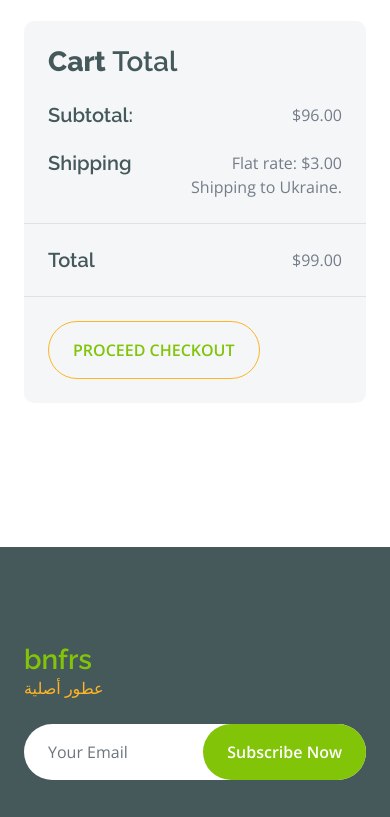
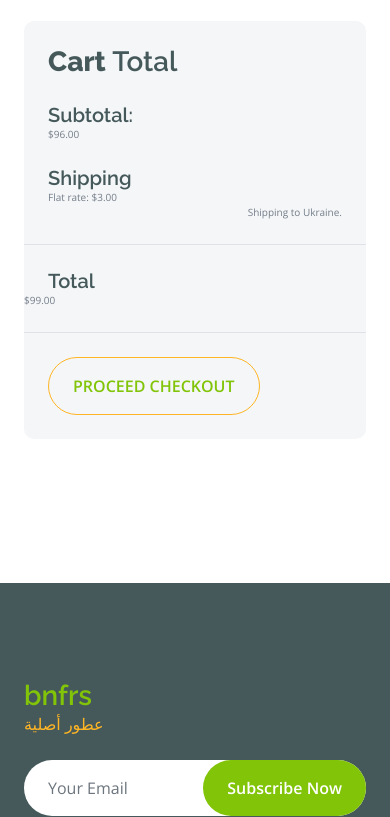
Before and after one commit to matcho14/perfium, a plain HTML site: page cart.html in a window 390 px wide. Shown: the part 892-1709 px from the top of the page. Drawn offline with nearby package versions, Linux system fonts and the light colour scheme.

Commit message:
edit main page

```diff
--- a/css/matcho.css
+++ b/css/matcho.css
@@ -56,3 +56,18 @@
     width: 100%;
 
 }
+
+
+@media (max-width:450px){
+    .rounded p{
+        font-size: 10px
+    }
+
+    .rounded .d-flex{
+        flex-direction: column;
+    }
+    .rounded .d-flex a{
+        font-size: 10px
+    }
+
+};
```
